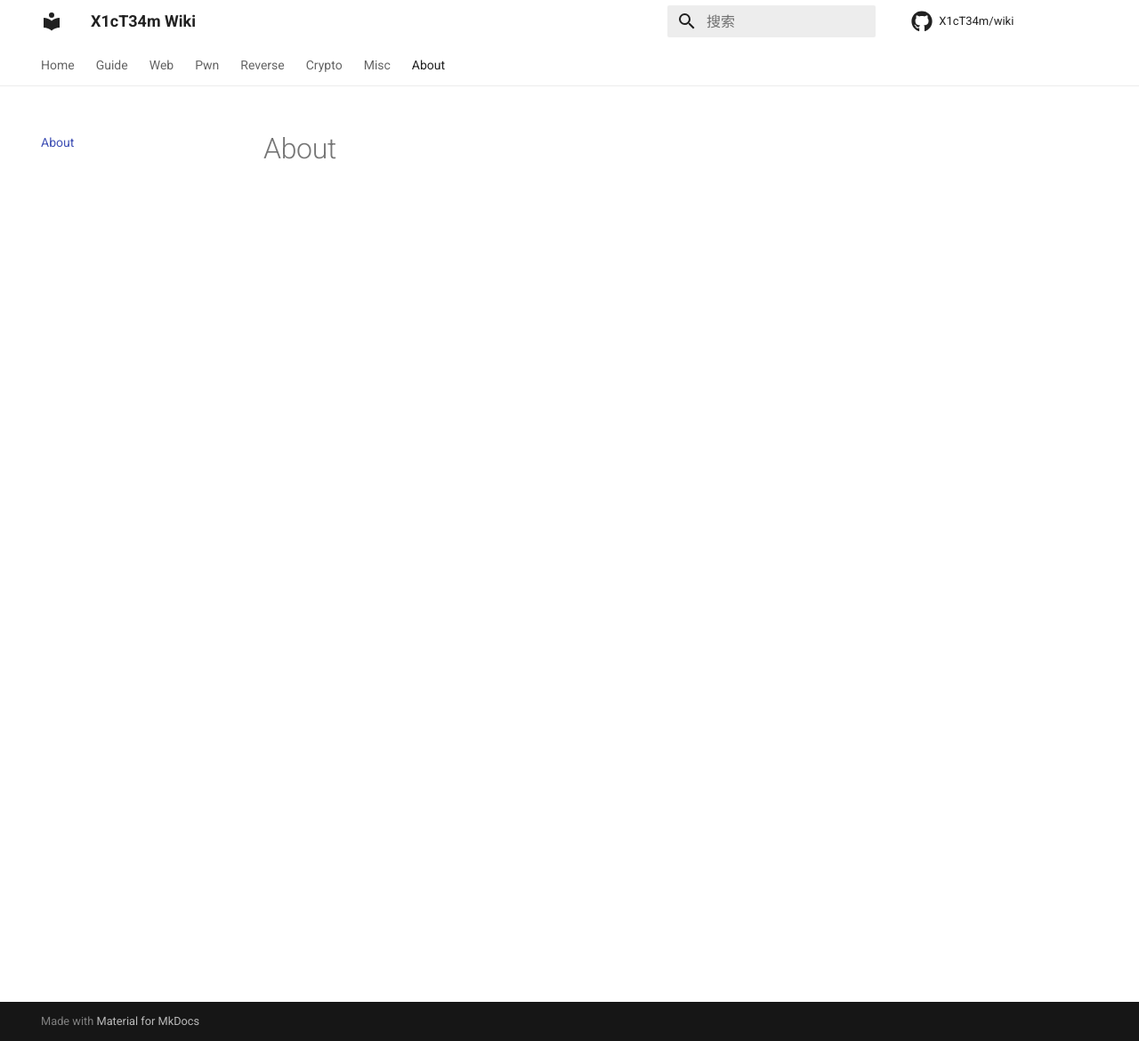
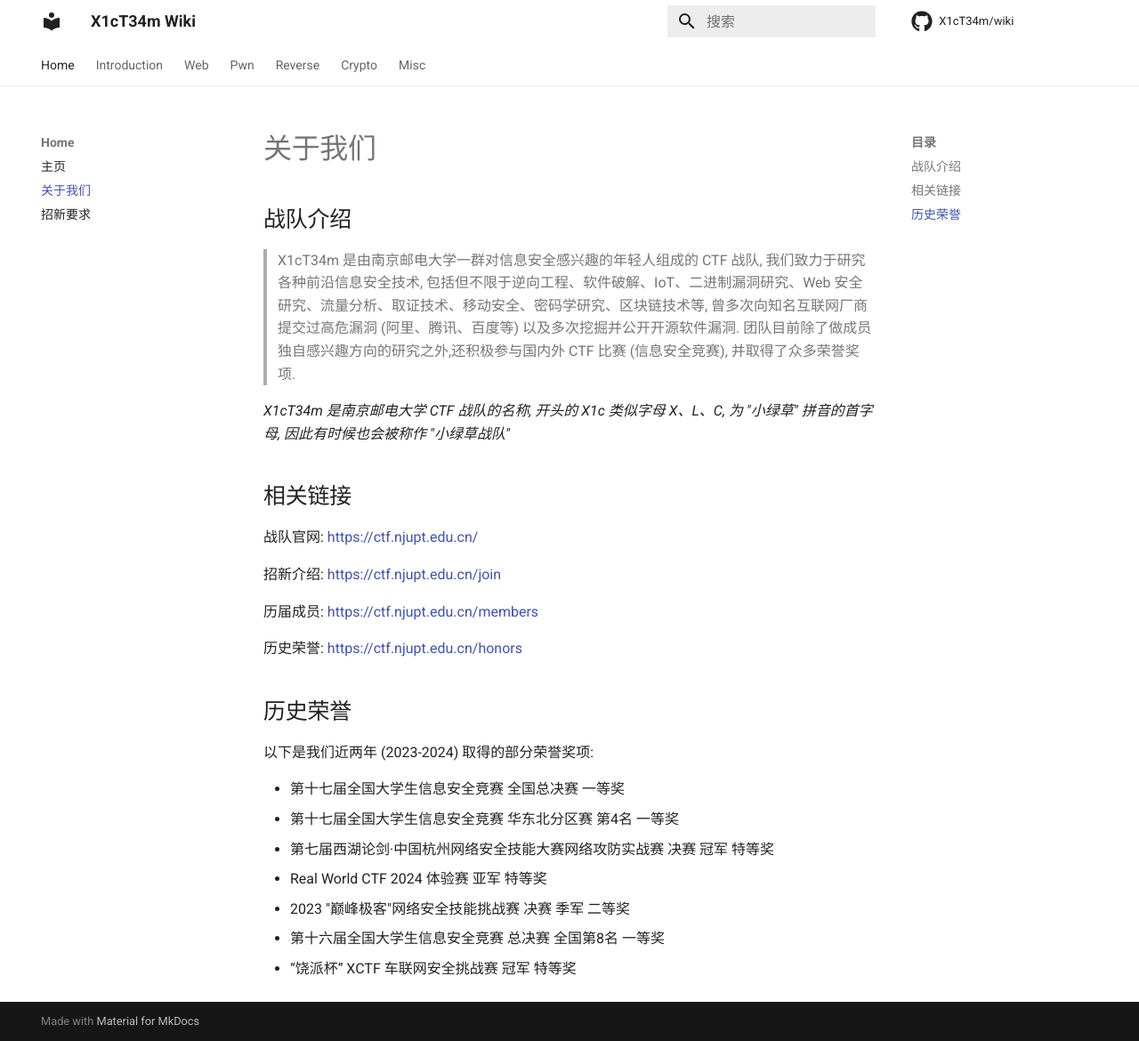
Before and after one commit to X1cT34m/wiki, an MkDocs documentation site: the page built from docs/about.md, in a window 1280 px wide and 1170 px high. Shown: the whole window at 89% size. Built offline with MkDocs 1.6.1 and Material for MkDocs 9.7.7, drawn with Linux system fonts in a browser that asks for light colours; comment, search, counter and statistics services are not loaded.

Commit message:
add introduction

```diff
--- a/docs/about.md
+++ b/docs/about.md
@@ -1 +1,29 @@
-# About
+# 关于我们
+
+## 战队介绍
+
+> X1cT34m 是由南京邮电大学一群对信息安全感兴趣的年轻人组成的 CTF 战队, 我们致力于研究各种前沿信息安全技术, 包括但不限于逆向工程、软件破解、IoT、二进制漏洞研究、Web 安全研究、流量分析、取证技术、移动安全、密码学研究、区块链技术等, 曾多次向知名互联网厂商提交过高危漏洞 (阿里、腾讯、百度等) 以及多次挖掘并公开开源软件漏洞. 团队目前除了做成员独自感兴趣方向的研究之外,还积极参与国内外 CTF 比赛 (信息安全竞赛), 并取得了众多荣誉奖项.
+
+*X1cT34m 是南京邮电大学 CTF 战队的名称, 开头的 X1c 类似字母 X、L、C,  为 "小绿草" 拼音的首字母, 因此有时候也会被称作 "小绿草战队"*
+
+## 相关链接
+
+战队官网: [https://ctf.njupt.edu.cn/](https://ctf.njupt.edu.cn/)
+
+招新介绍: [https://ctf.njupt.edu.cn/join](https://ctf.njupt.edu.cn/join)
+
+历届成员: [https://ctf.njupt.edu.cn/members](https://ctf.njupt.edu.cn/members)
+
+历史荣誉: [https://ctf.njupt.edu.cn/honors](https://ctf.njupt.edu.cn/honors)
+
+## 历史荣誉
+
+以下是我们近两年 (2023-2024) 取得的部分荣誉奖项:
+
+- 第十七届全国大学生信息安全竞赛 全国总决赛 一等奖
+- 第十七届全国大学生信息安全竞赛 华东北分区赛 第4名 一等奖
+- 第七届西湖论剑·中国杭州网络安全技能大赛网络攻防实战赛 决赛 冠军 特等奖
+- Real World CTF 2024 体验赛 亚军 特等奖
+- 2023 "巅峰极客"网络安全技能挑战赛 决赛 季军 二等奖
+- 第十六届全国大学生信息安全竞赛 总决赛 全国第8名 一等奖
+- “饶派杯” XCTF 车联网安全挑战赛 冠军 特等奖
--- a/mkdocs.yml
+++ b/mkdocs.yml
@@ -20,11 +20,22 @@ theme:
     repo: fontawesome/brands/github
 
 nav:
-  - Home: index.md
-  - Guide: guide.md
-  - Web: web.md
-  - Pwn: pwn.md
-  - Reverse: reverse.md
-  - Crypto: crypto.md
-  - Misc: misc.md
-  - About: about.md
+  - Home:
+    - 主页: index.md
+    - 关于我们: about.md
+    - 招新要求: join.md
+  - Introduction:
+    - 如何正确的提问: introduction/ask.md
+    - CTF 介绍: introduction/ctf.md
+    - 学习资料: introduction/website.md
+    - 常见 QA: introduction/qa.md
+  - Web:
+    - 入门指北: web/guide.md
+  - Pwn:
+    - 入门指北: pwn/guide.md
+  - Reverse:
+    - 入门指北: reverse/guide.md
+  - Crypto:
+    - 入门指北: crypto/guide.md
+  - Misc:
+    - 入门指北: misc/guide.md
```
Also changed, not shown: README.md (added, +3 -0 lines), docs/guide.md (deleted, +0 -1 lines), docs/index.md (+4 -14 lines), docs/introduction/ask.md (added, +13 -0 lines), docs/introduction/ctf.md (added, +27 -0 lines), docs/introduction/qa.md (added, +26 -0 lines), docs/introduction/website.md (added, +64 -0 lines), docs/join.md (added, +1 -0 lines), docs/crypto/guide.md (renamed from docs/crypto.md), docs/misc/guide.md (renamed from docs/misc.md), docs/pwn/guide.md (renamed from docs/pwn.md), docs/reverse/guide.md (renamed from docs/reverse.md), docs/web/guide.md (renamed from docs/web.md), 1 other file.
